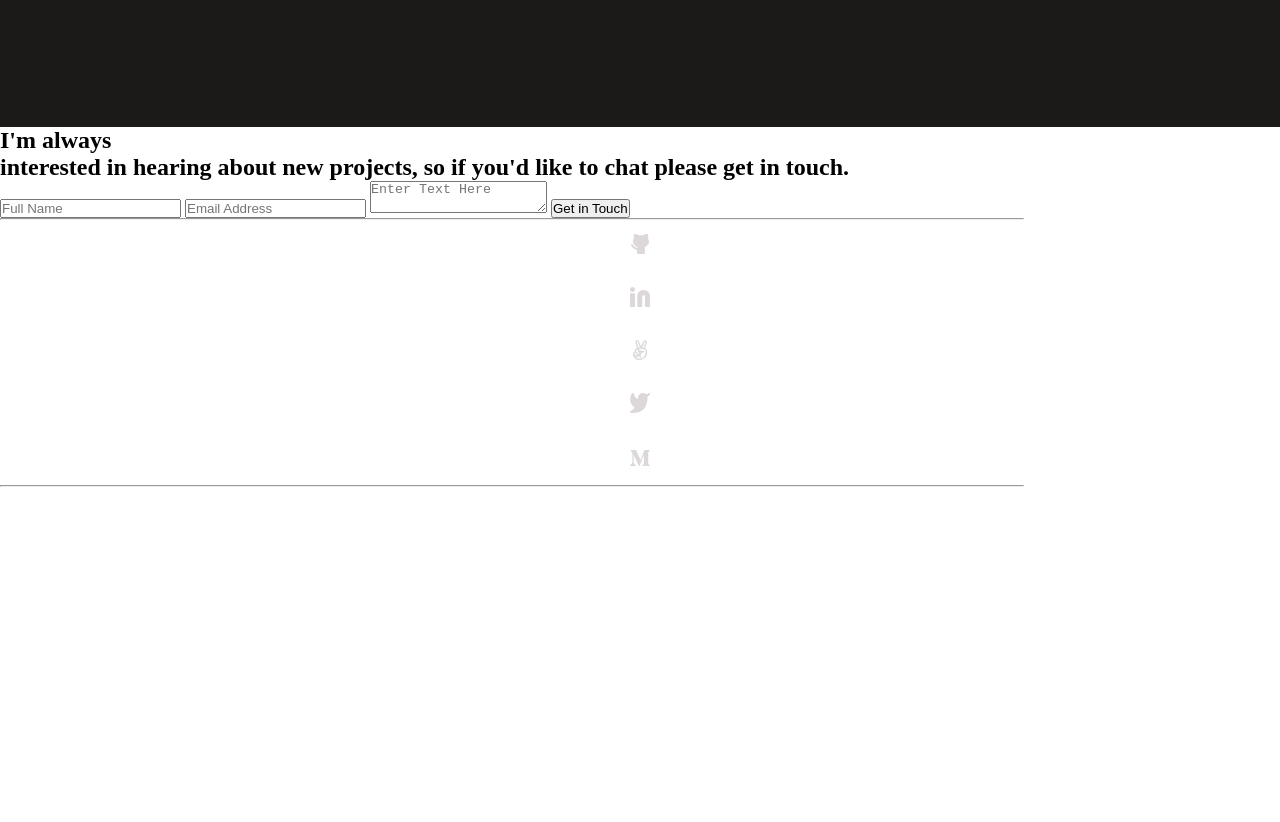
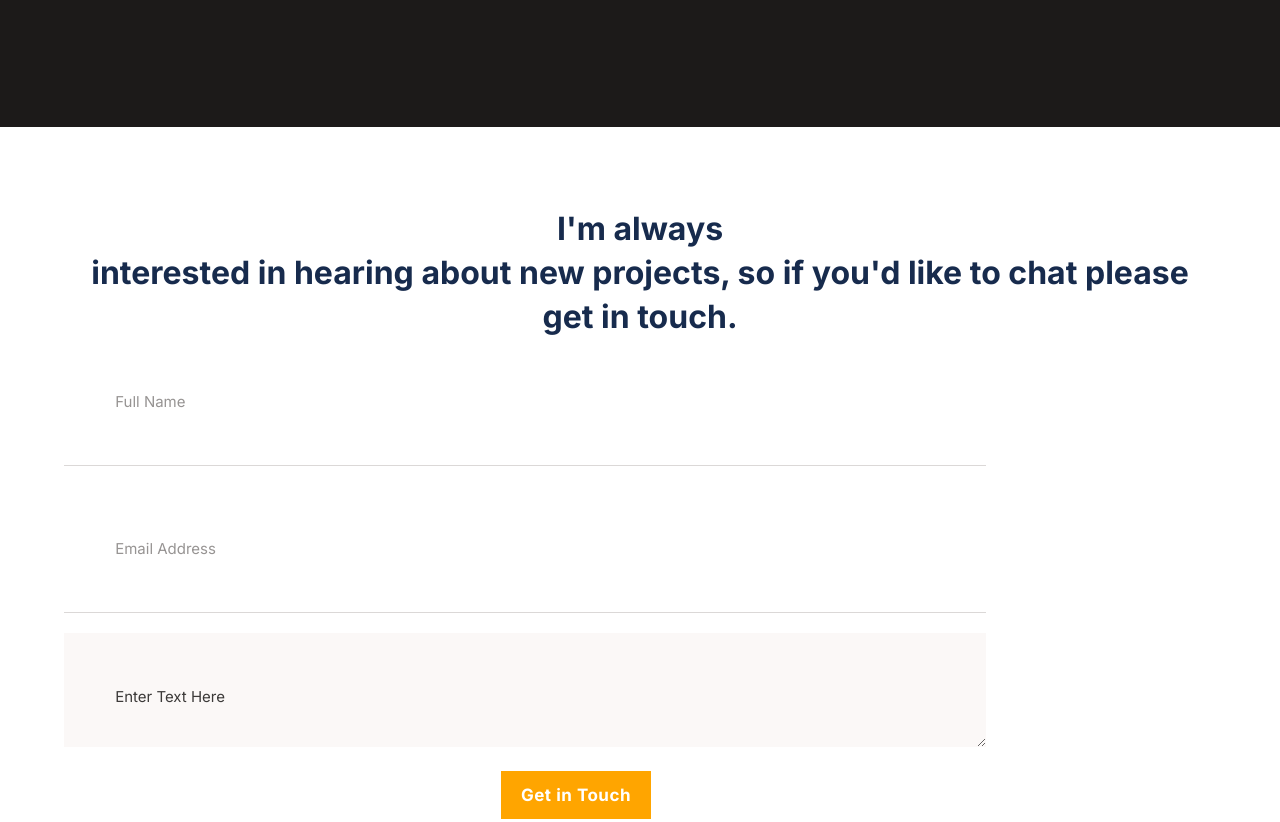
Before and after one commit to zhadier/Contact-Form-Reviewable, a plain HTML site: page index.html in a window 1280 px wide. Shown: the part 6580-7402 px from the top of the page. Before the commit the page ends 7067 px from the top, so only its background shows below. Drawn offline with Linux system fonts and the light colour scheme.

Commit message:
Add styling for footer

```diff
--- a/css/main.css
+++ b/css/main.css
@@ -325,3 +325,122 @@
 .skills {
   list-style: inside url("../media/svg/circle.svg");
 }
+
+/* ### Footer ### */
+footer {
+  display: grid;
+  align-items: center;
+  padding: 80px 0 2px 0;
+}
+
+.footer-head {
+  padding: 0 5% 0 5%;
+}
+
+.footer-head h2 {
+  font-family: 'Inter', sans-serif;
+  font-style: normal;
+  font-weight: bold;
+  font-size: 32px;
+  line-height: 44px;
+  text-align: center;
+  color: #172b4d;
+}
+
+.footer-form {
+  display: flex;
+  flex-direction: column;
+  width: 90%;
+  padding: 0 5% 0 5%;
+}
+
+#form-button {
+  margin-left: 0;
+  font-family: 'Inter', sans-serif;
+  font-style: normal;
+  font-weight: 700;
+  font-size: 17px;
+  line-height: 24px;
+  display: flex;
+  align-items: center;
+  justify-content: center;
+  letter-spacing: 0.03em;
+  color: #fff;
+  background-color: orange;
+  height: 48px;
+  border: 0;
+  width: 150px;
+  align-self: center;
+}
+
+input {
+  width: 90%;
+  border: 0;
+  border-bottom: 1px solid #dbd8d7;
+  padding: 5%;
+  margin-bottom: 20px;
+  font-family: Inter, sans-serif;
+  font-size: 15px;
+  font-style: normal;
+  font-weight: 400;
+  line-height: 24px;
+  letter-spacing: 0;
+  text-align: left;
+}
+
+input::placeholder {
+  color: #979493;
+}
+
+textarea {
+  width: 90%;
+  height: 114px;
+  margin-bottom: 24px;
+  border: 0;
+  padding: 5%;
+  background: #fbf8f7;
+  font-family: 'Inter', sans-serif;
+  font-size: 15px;
+  font-style: normal;
+  font-weight: 400;
+  line-height: 24px;
+  letter-spacing: 0;
+  text-align: left;
+  color: #3c3a39;
+}
+
+textarea::placeholder {
+  color: #3c3a39;
+}
+
+footer hr.footer-end {
+  width: 40%;
+  height: 0;
+  margin-left: 5%;
+  margin-right: 5%;
+  border: 2.5px solid #0d151e;
+  border-radius: 3px;
+  background-color: #0d151e;
+}
+
+footer hr.footer-social-network {
+  width: 100%;
+  height: 0;
+  margin-left: -24px;
+  margin-right: -24px;
+  border: 0.5px solid #dfe1e6;
+  margin-top: 140px;
+}
+
+.footer-Links {
+  display: flex;
+  flex-direction: row;
+  justify-content: center;
+  list-style: none;
+  padding-left: 0;
+}
+
+.footer-Links_li {
+  padding-right: 10px;
+  padding-left: 10px;
+}
```
